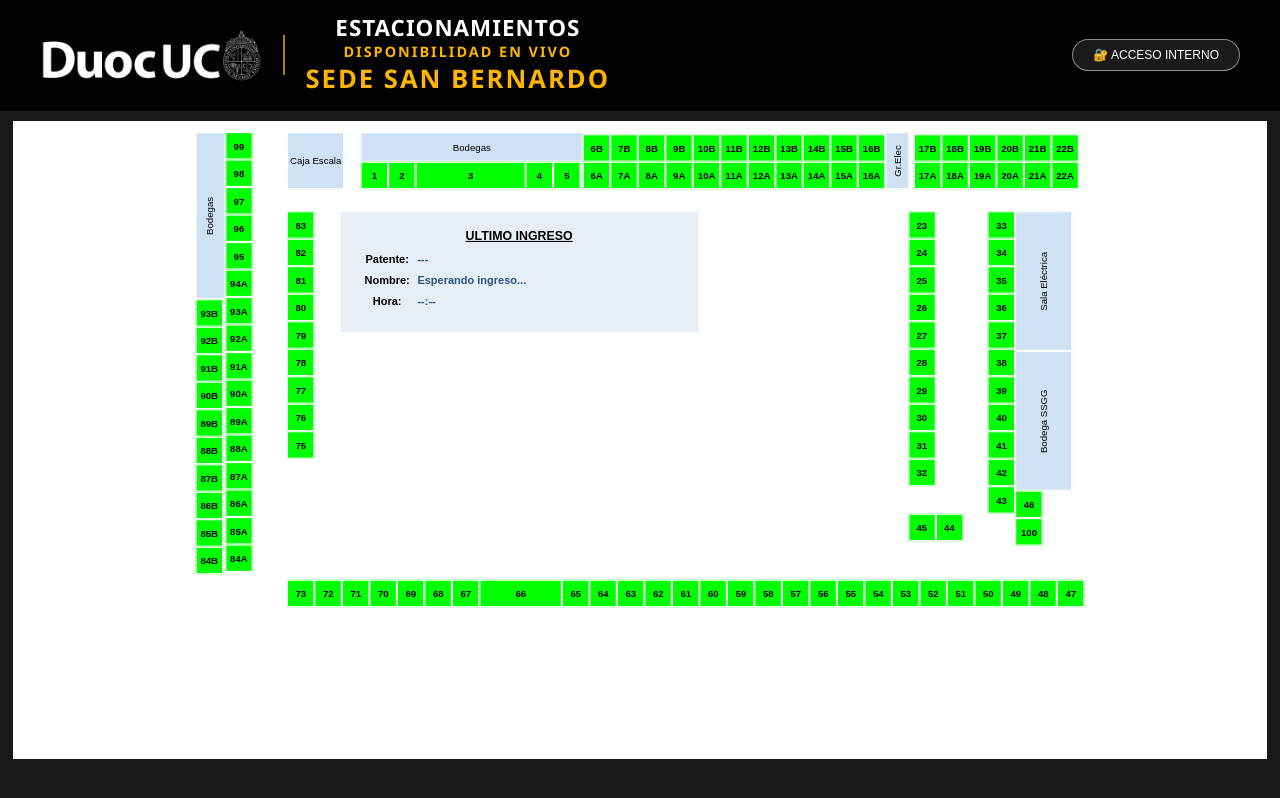
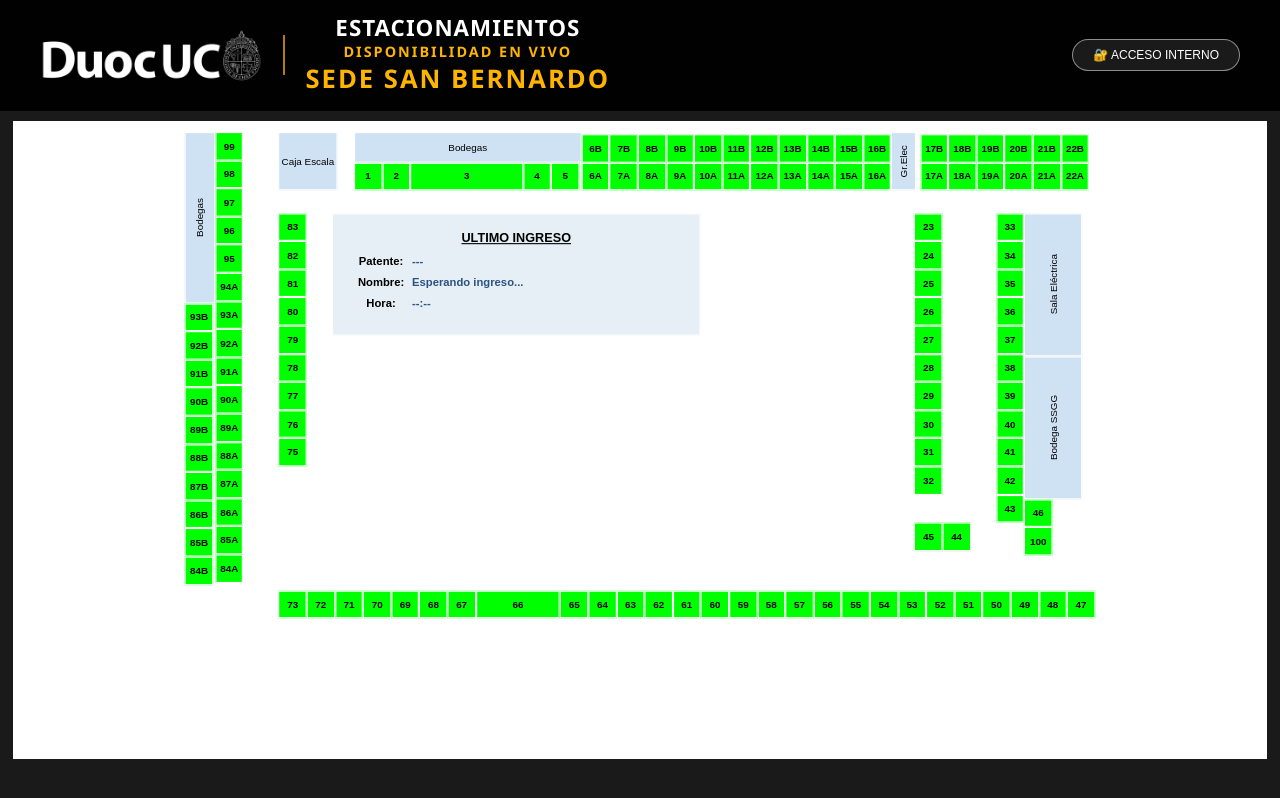
Before and after one commit to taizouu/DuocEstacionamiento, a React (Create React App) app in the folder frontend/: page / in a window 1280 px wide. Built offline with nearby package versions, Linux system fonts and the light colour scheme; no server answers.

Commit message:
Fix: mantener memoria del RUT en caso de error al asignar lugar y responsibidad de mapa3

```diff
--- a/frontend/src/components/Mapa.css
+++ b/frontend/src/components/Mapa.css
@@ -1,9 +1,9 @@
 /* ==============================================================
-   MAPA.CSS - ESCALADO MATEMÁTICO PERFECTO (SIN ZOOM)
+   MAPA.CSS - ESCALADO FLUIDO (VIEWPORT WIDTH)
    ============================================================== */
 
 :root {
-  /* Tamaño base original para tu monitor (Pantallas grandes) */
+  /* En pantallas muy grandes, la celda medirá 32px como máximo */
   --cell-size: 32px;
 
   --border-color: #ffffff;
@@ -14,7 +14,7 @@
   --text-color: #000;
 }
 
-/* 1. EL CONTENEDOR */
+/* 1. EL CONTENEDOR PRINCIPAL */
 .contenedor-principal {
   width: 100%;
   height: 100%;
@@ -23,28 +23,25 @@
   box-sizing: border-box;
   font-family: Arial, Helvetica, sans-serif;
 
+  /* Permite el scroll nativo si la pantalla es más pequeña que el mapa (ej. Celulares) */
   display: flex;
-  justify-content: center;
+  justify-content: flex-start; /* Clave: Nunca uses 'center' si esperas hacer scroll */
   align-items: flex-start;
 
   overflow: auto;
   -webkit-overflow-scrolling: touch;
 }
 
-/* 2. EL PLANO (CANVAS FLUIDO) */
+/* 2. EL PLANO DEL MAPA */
 .layout-macro {
   display: flex;
   flex-direction: row;
   align-items: flex-start;
-  /* El gap ahora depende de la celda, no son 40px fijos */
   gap: calc(var(--cell-size) * 1.25);
 
-  /* IMPORTANTE: Eliminamos el min-width en píxeles.
-     El ancho lo dicta matemáticamente el contenido */
-  width: max-content;
+  /* Mantenemos un margen central para pantallas muy grandes */
   margin: 0 auto;
   padding-bottom: 20px;
-  transition: all 0.3s ease;
 }
 
 /* --- CLASES INTERNAS --- */
@@ -57,7 +54,6 @@
   display: flex;
   align-items: center;
   justify-content: center;
-  /* La letra se achica junto con la celda */
   font-size: calc(var(--cell-size) * 0.35);
   font-weight: bold;
   border: 1px solid var(--border-color);
@@ -83,7 +79,6 @@
 .panel-info {
   background-color: #e6eff6;
   border: 1px solid white;
-  /* Atamos el panel a la matemática de la celda (Original era 380px y 30px) */
   padding: calc(var(--cell-size) * 0.6);
   width: calc(var(--cell-size) * 11.8);
   margin: 0 calc(var(--cell-size) * 0.9);
@@ -114,33 +109,23 @@
 }
 
 /* ==============================================================
-   🖥️ EL CEREBRO RESPONSIVO (Cambio de ADN por Pantalla)
+   🖥️ EL CEREBRO RESPONSIVO (VIEWPORT WIDTH)
    ============================================================== */
 
-/* 1. Laptops Estándar (menor a 1500px) */
-@media screen and (max-width: 1500px) {
+/* Laptops Estándar y Laptops Pequeños (1000px a 1600px) */
+@media screen and (max-width: 1600px) {
   :root {
-    /* Achica todo el mapa un 20% automáticamente */
-    --cell-size: 25px;
+    /* Magia Negra: La celda medirá exactamente el 2% del ancho de la pantalla.
+       Si el laptop es más chico, la celda se achica proporcionalmente al instante. */
+    --cell-size: 2vw;
   }
 }
 
-/* 2. Laptops Pequeños y Tablets horizontales (menor a 1250px) */
-@media screen and (max-width: 1250px) {
+/* Tablets en vertical y Celulares (menor a 1000px) */
+@media screen and (max-width: 999px) {
   :root {
-    /* Achica el mapa un 35% para que encaje perfecto sin desarmarse */
-    --cell-size: 21px;
+    /* En celulares detenemos la reducción fluida para que el guardia pueda tocar las celdas
+       con sus dedos. Activamos el tamaño táctil mínimo (26px). */
+    --cell-size: 26px;
   }
 }
-
-/* 3. Tablets verticales y Celulares (menor a 991px) */
-@media screen and (max-width: 991px) {
-  :root {
-    /* Vuelve a un tamaño decente para que el dedo pueda presionar las celdas */
-    --cell-size: 28px;
-  }
-  .contenedor-principal {
-    /* Anclado a la izquierda para permitir scroll táctil horizontal */
-    justify-content: flex-start;
-  }
-}
```
